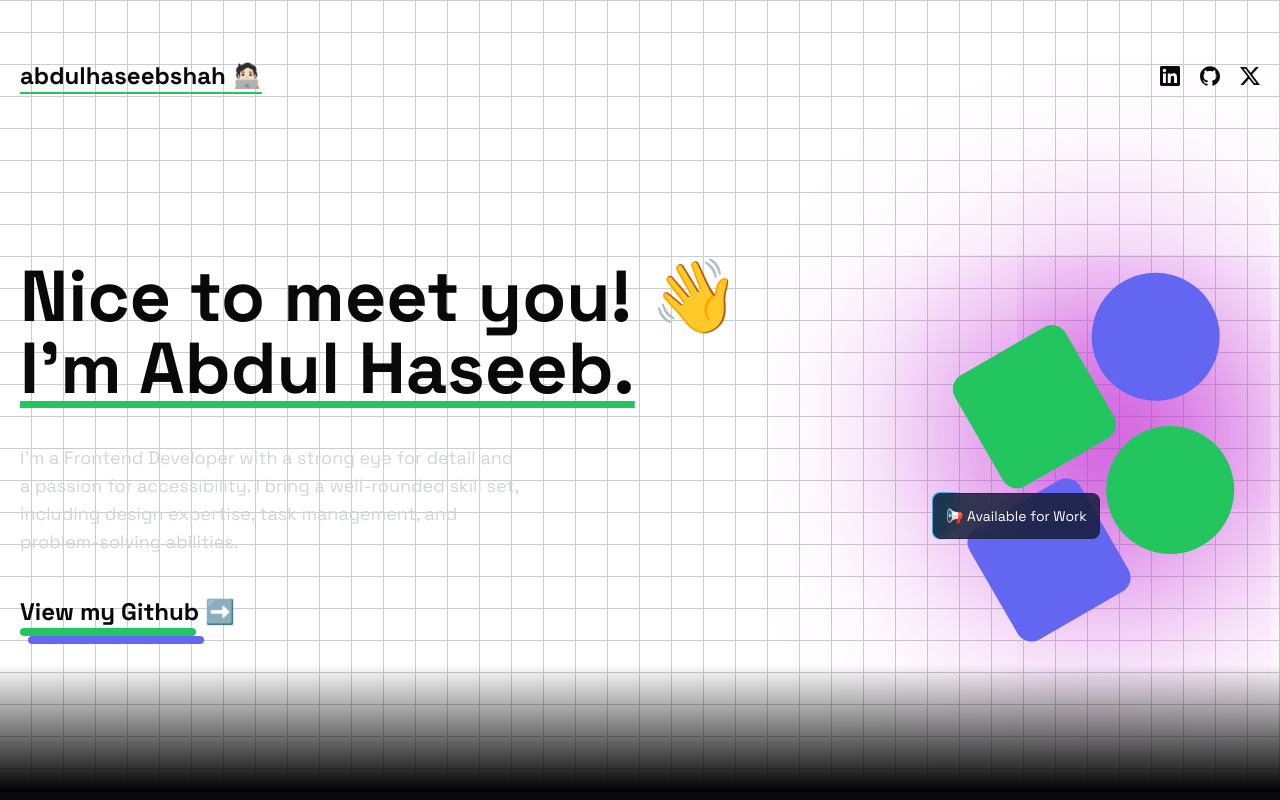
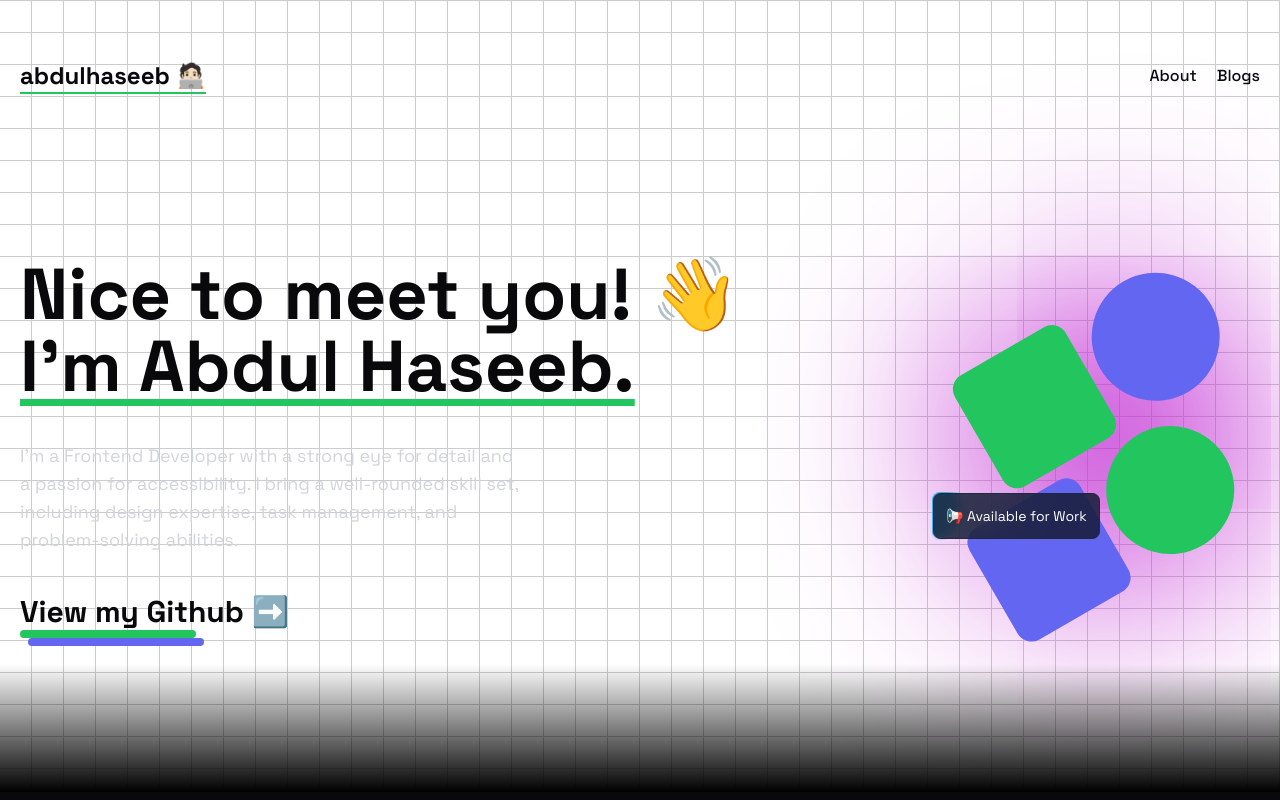
Before and after one commit to abdulhaseebshah/portfolio, a Next.js app: page / in a window 1280 px wide. Shown: the top 800 px of the page. Built offline with nearby package versions, Linux system fonts and the light colour scheme.

Commit message:
about route added

```diff
--- a/app/(home)/page.tsx
+++ b/app/(home)/page.tsx
@@ -1,7 +1,7 @@
 import React from 'react'
-import Navbar from './components/Navbar'
-import HeroSection from './components/HeroSection'
-import Skills from './components/Skills'
+import Navbar from '../components/Navbar'
+import HeroSection from '../components/HeroSection'
+import Skills from '../components/Skills'
 
 const page = () => {
   return (
--- /dev/null
+++ b/app/about/page.tsx
@@ -0,0 +1,20 @@
+import React from "react";
+import Skills from "../components/Skills";
+import Navbar from "../components/Navbar";
+import Projects from "../components/Projects";
+
+const page = () => {
+  return (
+    <div className="min-h-screen bg-[#09090B] overflow-hidden">
+      <div className="max-w-7xl mx-auto p-5">
+        <Navbar />
+      </div>
+      <div className="max-w-7xl mx-auto p-5 mt-20">
+        <Skills />
+        <Projects />
+      </div>
+    </div>
+  );
+};
+
+export default page;
--- a/app/(home)/components/Navbar.tsx
+++ b/app/components/Navbar.tsx
@@ -22,15 +22,28 @@ export default function Navbar() {
       Icon: SiX,
     },
   ];
+
+  const menuItems = [
+    {
+      link: "/about",
+      label: "About",
+    },
+    {
+      link: "/blogs",
+      label: "Blogs",
+    },
+  ];
   return (
     <nav className="py-10 flex justify-between items-center">
-      <h1 className="text-2xl font-bold underline underline-offset-8 decoration-green-500 hover:-rotate-3 transition-all">abdulhaseebshah 🧑🏻‍💻</h1>
+      <h1 className="text-2xl font-bold underline underline-offset-8 decoration-green-500 hover:-rotate-3 transition-all cursor-pointer">
+       <Link href={"/"}>abdulhaseeb 🧑🏻‍💻</Link>
+      </h1>
       <div className="flex items-center gap-5">
-        {socials.map((item, index) => {
-          const Icon = item.Icon;
+        {menuItems.map((item, index) => {
+          // const Icon = item.Icon;
           return (
-            <Link href={item.link} key={index} aria-label={item.label}>
-              <Icon className={"w-5 h-5 hover:scale-125 transition-all"} />
+            <Link href={item.link} key={index} aria-label={item.label} className="font-medium hover:scale-105 duration-100">
+              {item.label}
             </Link>
           );
         })}
--- /dev/null
+++ b/app/components/Projects.tsx
@@ -0,0 +1,28 @@
+import React from "react";
+import {
+  SiNextdotjs,
+  SiReactquery,
+  SiSupabase,
+  SiTailwindcss,
+} from "react-icons/si";
+import Title from "./Title";
+
+const Projects = () => {
+  const projects = [
+    {
+      title: "E-Learning Platform (onlydevkh)",
+      tech: [SiNextdotjs, SiReactquery, SiSupabase, SiTailwindcss],
+      Link: "http://localhost:3000",
+      cover: "/project-1.png",
+      background: "bg-indigo-500",
+    },
+  ];
+
+  return (
+    <div className="py-10 p-5 sm:p-0">
+      <Title text="Projects " />
+    </div>
+  );
+};
+
+export default Projects;
--- a/app/(home)/components/Skills.tsx
+++ b/app/components/Skills.tsx
@@ -20,10 +20,6 @@ export default function Skills() {
       icon: SiJavascript,
     },
     {
-      text: "Typescript",
-      icon: SiTypescript,
-    },
-    {
       text: "React.js",
       icon: SiReact,
     },
@@ -34,10 +30,6 @@ export default function Skills() {
     {
       text: "React Router",
       icon: SiReactrouter,
-    },
-    {
-      text: "Redux",
-      icon: SiRedux,
     },
     {
       text: "HTML",
--- a/app/(home)/components/Title.tsx
+++ b/app/components/Title.tsx
@@ -9,7 +9,7 @@ export default function Title({
 }) {
   return (
     <div className={className}>
-      <h1 className="text-2xl font-bold group-hover:text-green-400 transition-all">
+      <h1 className="text-3xl font-bold group-hover:text-green-400 transition-all">
         {text}
       </h1>
       <div className="w-44 h-2 bg-green-500 rounded-full "></div>
```
Also changed, not shown: app/components/HeroSection.tsx (renamed from app/(home)/components/HeroSection.tsx, +8 -6 lines).
